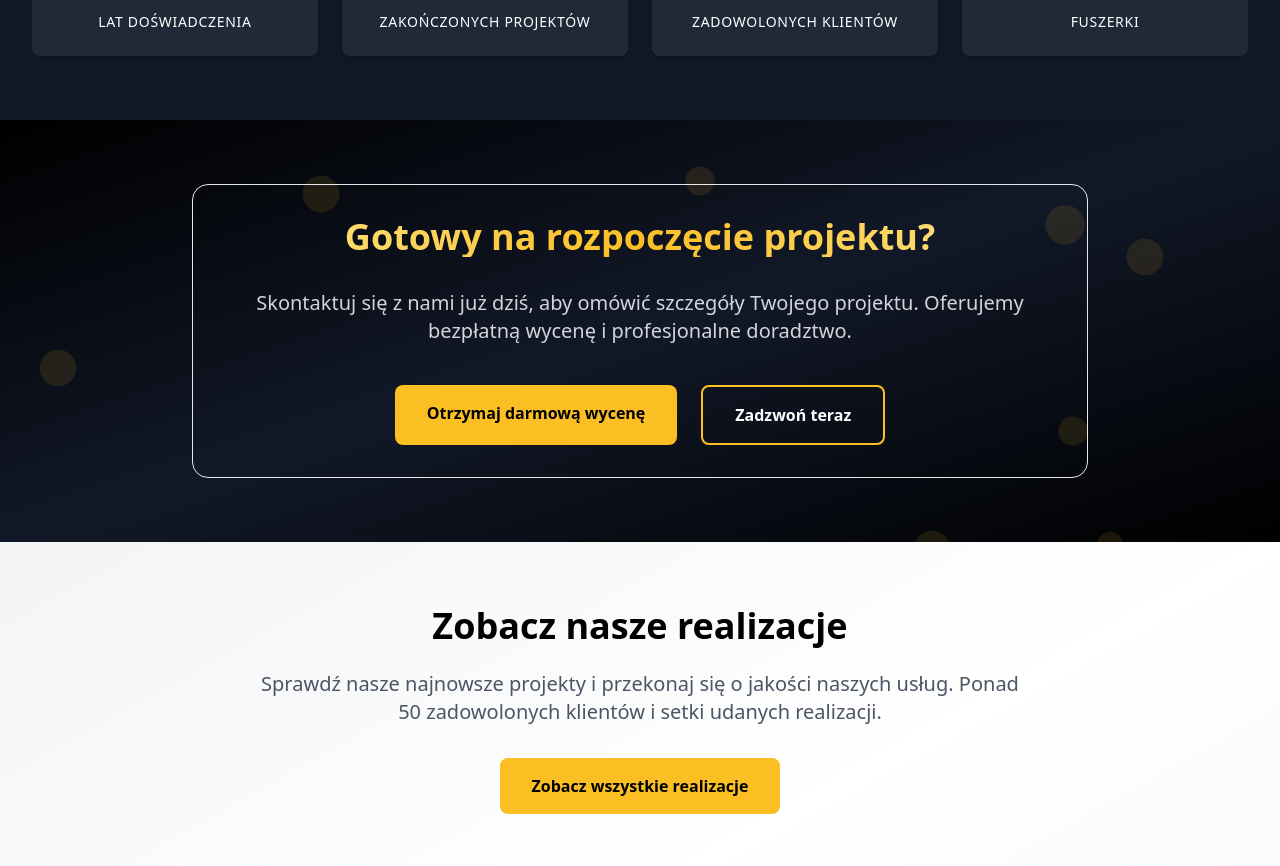
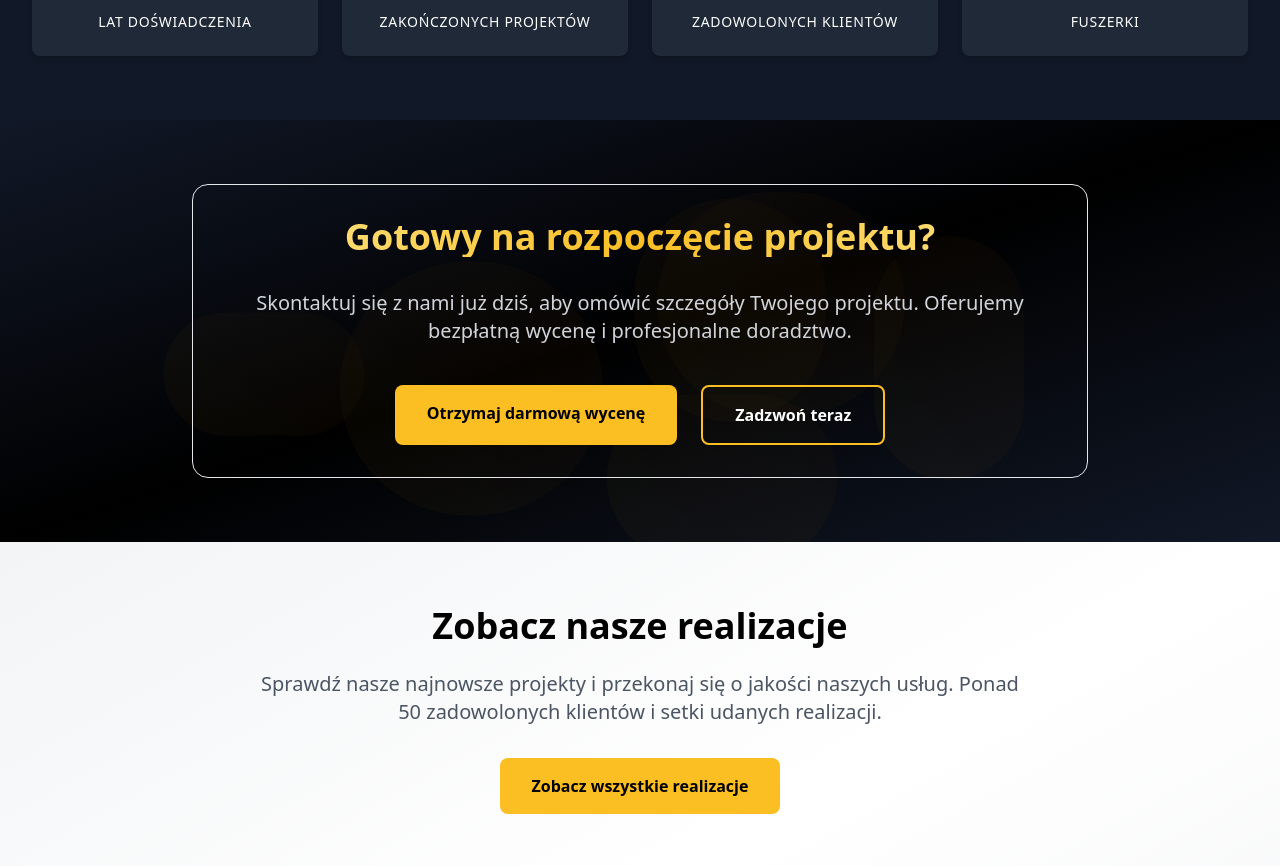
Before and after one commit to dlciox/budowa, a React (Vite) app: page / in a window 1280 px wide. Shown: the part 2376-3242 px from the top of the page. Built offline with nearby package versions, Linux system fonts and the light colour scheme.

Commit message:
Wrzucenie5

```diff
--- a/src/pages/Home.jsx
+++ b/src/pages/Home.jsx
@@ -425,19 +425,23 @@ function Home() {
       {/* Free Quote Section */}
       <section className="py-16 relative overflow-hidden">
         {/* Add gradient background */}
-        <div className="absolute inset-0 bg-gradient-to-br from-black via-gray-900 to-black"></div>
+        <div className="absolute inset-0 bg-gradient-to-br from-gray-900 via-black to-gray-900"></div>
 
-        {/* Add animated particles/shapes in the background */}
+        {/* Add animated shapes in the background */}
         <div className="absolute inset-0 opacity-10">
-          {[...Array(10)].map((_, i) => (
+          {[...Array(6)].map((_, i) => (
             <div
               key={i}
-              className="absolute w-20 h-20 bg-yellow-400 rounded-full"
+              className="absolute rounded-full"
               style={{
-                left: `${Math.random() * 100}%`,
-                top: `${Math.random() * 100}%`,
-                transform: `scale(${Math.random() * 0.3 + 0.3})`,
-                animation: `float ${Math.random() * 20 + 40}s infinite ease-in-out`
+                width: `${Math.random() * 300 + 100}px`,
+                height: `${Math.random() * 300 + 100}px`,
+                background: `linear-gradient(45deg, #fbbf24 0%, #d97706 100%)`,
+                left: `${Math.random() * 90}%`,
+                top: `${Math.random() * 90}%`,
+                transform: `scale(${Math.random() * 0.5 + 0.5})`,
+                animation: `float ${Math.random() * 15 + 25}s infinite ease-in-out`,
+                opacity: 0.3
               }}
             ></div>
           ))}
```
